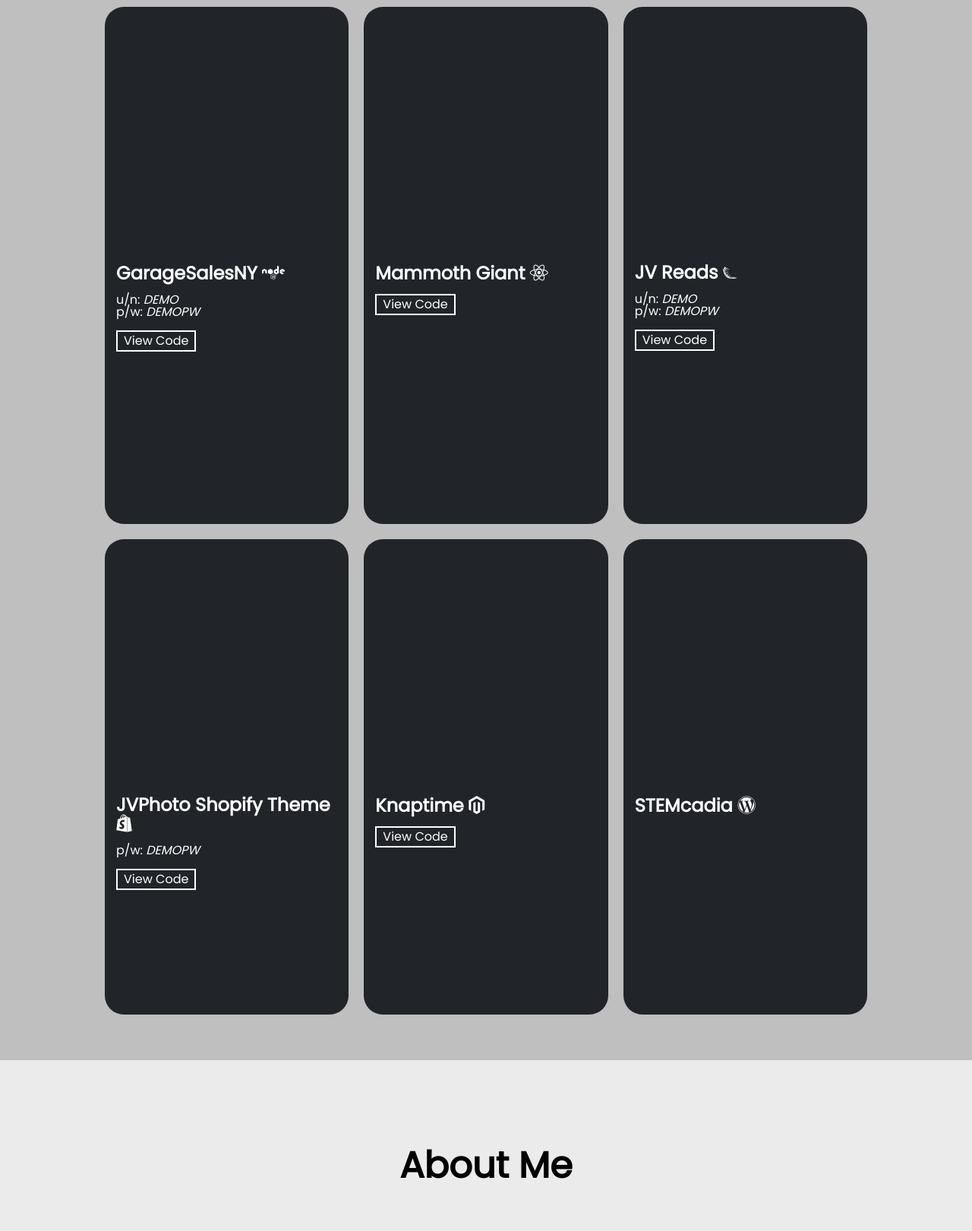
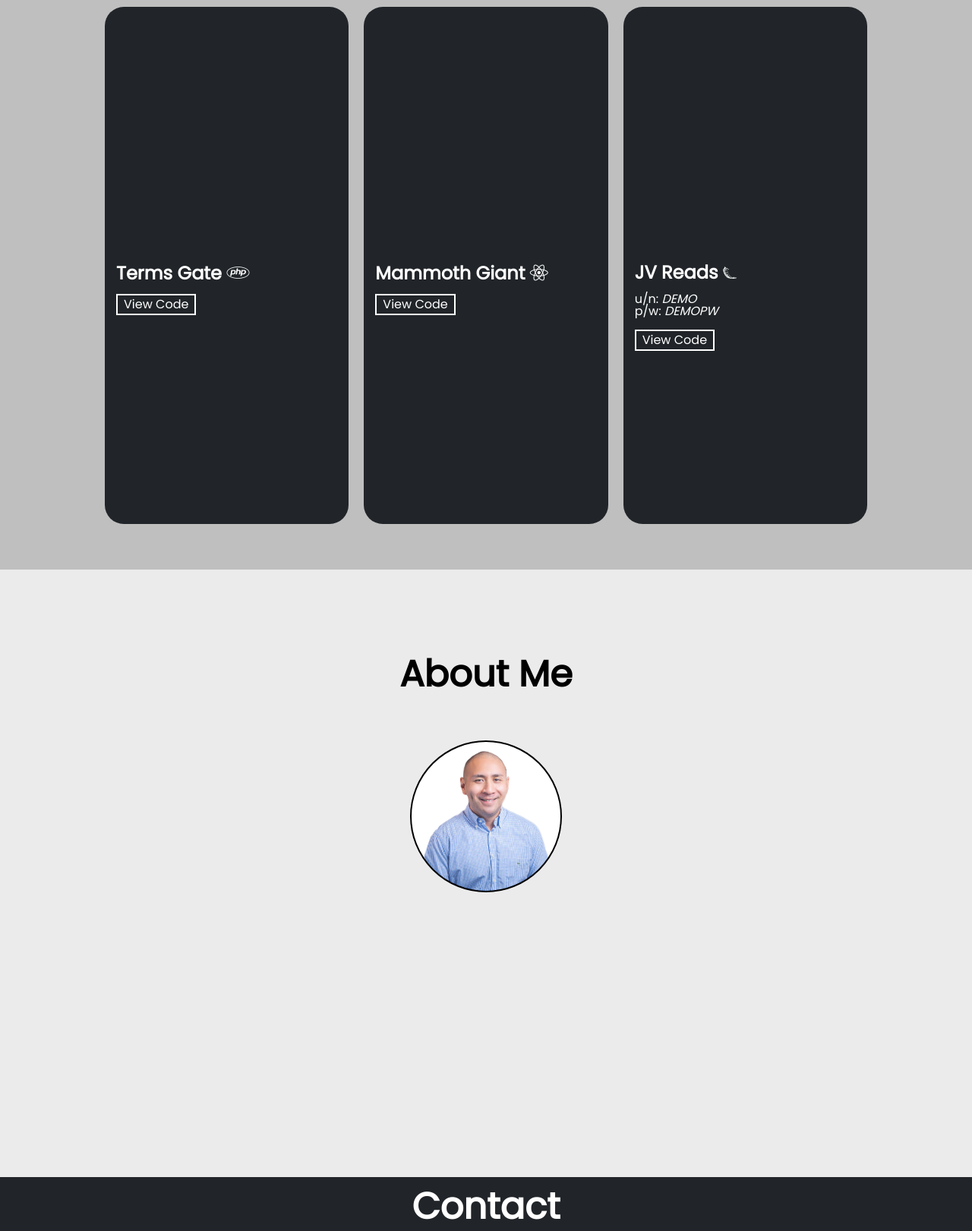
Before and after one commit to got0values/jayvelarde, a PHP site: page / in a window 1280 px wide. Shown: the part 1649-3270 px from the top of the page at 76% size. Run offline with PHP 8.4, Linux system fonts and the light colour scheme.

Commit message:
projects update 1

```diff
--- a/index.php
+++ b/index.php
@@ -103,17 +103,13 @@
                         <a href="https://garagesalesny.com/" target="_blank"><img src="/images/garagesalesnyHome.png" class="from-left show-on-scroll"></a>
                     </div>
                     <div class="project-des">
-                        <a href="https://garagesalesny.com/" target="_blank">
-                            <h3 class="from-right show-on-scroll">GarageSalesNY
-                            <i class="fa-brands fa-node"></i>
+                        <a href="https://wordpress.org/plugins/terms-gate/" target="_blank">
+                            <h3 class="from-right show-on-scroll">Terms Gate
+                            <i class="fa-brands fa-php"></i>
                             </h3>
                         </a>
-                        <div class="mb-3">
-                            <p>u/n: <i>DEMO</i></p>
-                            <p>p/w: <i>DEMOPW</i></p>
-                        </div>
-                        <a href="https://github.com/got0values/garagesalesny" target="_blank"><button>View Code</button></a>
-                        <p class="appear show-on-scroll ln-ht">A web app for users to find garage sales in New York.<br><br><b>Technologies used:</b><br><i>HTML, CSS, Bootstrap, NodeJS, MongoDB, Google Maps API, Google Geocoding API</i></p>
+                        <a href="https://github.com/got0values/terms-gate" target="_blank"><button>View Code</button></a>
+                        <p class="appear show-on-scroll ln-ht">A Wordpress plugin that lets users require visitors to agree to terms, privacy policy, or any custom agreement before they can view specific posts or pages.<br><br><b>Technologies used:</b><br><i>PHP, Wordpress</i></p>
                     </div>
                 </div>
 
@@ -152,55 +148,6 @@
                 </div>
 
             </div>
-
-            <div class="projects-row">
-                <div class="project col-lg">
-                    <div class="project-img">
-                        <a href="https://jayvel-photo-development-store.myshopify.com/" target="_blank"><img src="/images/jayvel-photo-development-store.myshopify.com_.png" class="from-left show-on-scroll"></a>
-                    </div>
-                    <div class="project-des">
-                        <a href="https://jayvel-photo-development-store.myshopify.com/" target="_blank">
-                          <h3 class="from-right show-on-scroll">
-                            JVPhoto Shopify Theme <i class="fa-brands fa-shopify"></i>
-                          </h3>
-                        </a>
-                        <div class="mb-3">
-                            <p>p/w: <i>DEMOPW</i></p>
-                        </div>
-                        <a href="https://github.com/got0values/jvphoto" target="_blank"><button>View Code</button></a>
-                        <p class="appear show-on-scroll ln-ht">A photography-themed Shopify theme.<br><br><b>Technologies used:</b><br><i>HTML, CSS, Bootstrap, Liquid, JavaScript</i></p>
-                    </div>
-                </div>
-
-                <div class="project col-lg">
-                    <div class="project-img">
-                        <a href="https://github.com/got0values/knaptime" target="_blank"><img src="/images/knaptimescreenshot.png" class="from-left show-on-scroll"></a>
-                    </div>
-                    <div class="project-des">
-                        <a href="https://github.com/got0values/knaptime" target="_blank">
-                            <h3 class="from-right show-on-scroll">
-                              Knaptime <i class="fa-brands fa-magento"></i>
-                            </h3>
-                        </a>
-                        <a href="https://github.com/got0values/knaptime" target="_blank"><button>View Code</button></a>
-                        <p class="appear show-on-scroll ln-ht">A demo eCommerce site made with Magento.<br><br><b>Technologies used:</b><br><i>HTML, CSS, PHP, Javascript, Magento, Linux, GCP Compute Engine</i></p>
-                    </div>
-                </div>
-
-                <div class="project col-lg">
-                    <div class="project-img">
-                        <a href="https://stemcadia.com/" target="_blank"><img src="/images/stemcadia.png" class="from-left show-on-scroll"></a>
-                    </div>
-                    <div class="project-des">
-                        <a href="https://stemcadia.com/" target="_blank">
-                            <h3 class="from-right show-on-scroll">STEMcadia
-                            <i class="fa-brands fa-wordpress"></i>
-                            </h3>
-                        </a>
-                        <p class="appear show-on-scroll ln-ht">An informational website on all things Science, Technology, Engineering, and Math.<br><br>Technologies used:<br><i>WordPress, HTML, CSS, PHP, JavaScript</i></p>
-                    </div>
-                </div>
-            </div>
         </section>
 
         <section class="section" id="me">
```
